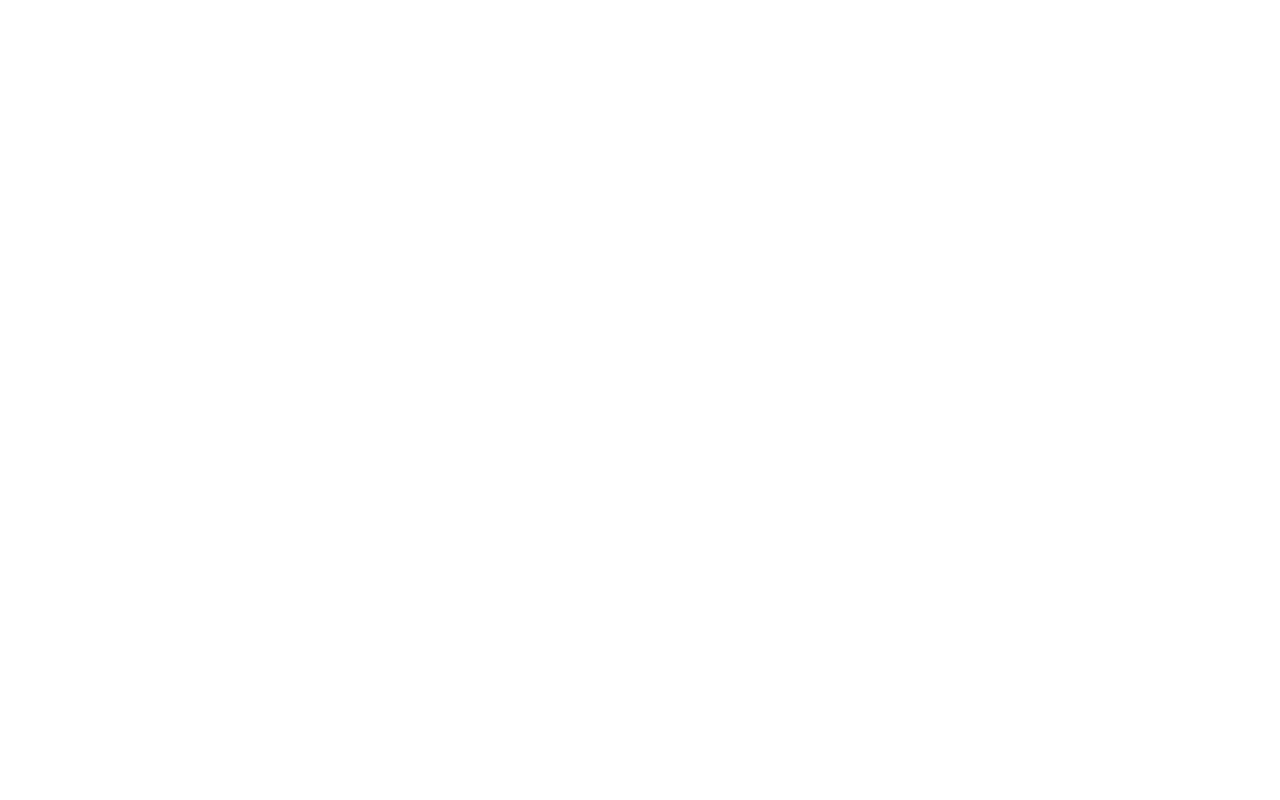
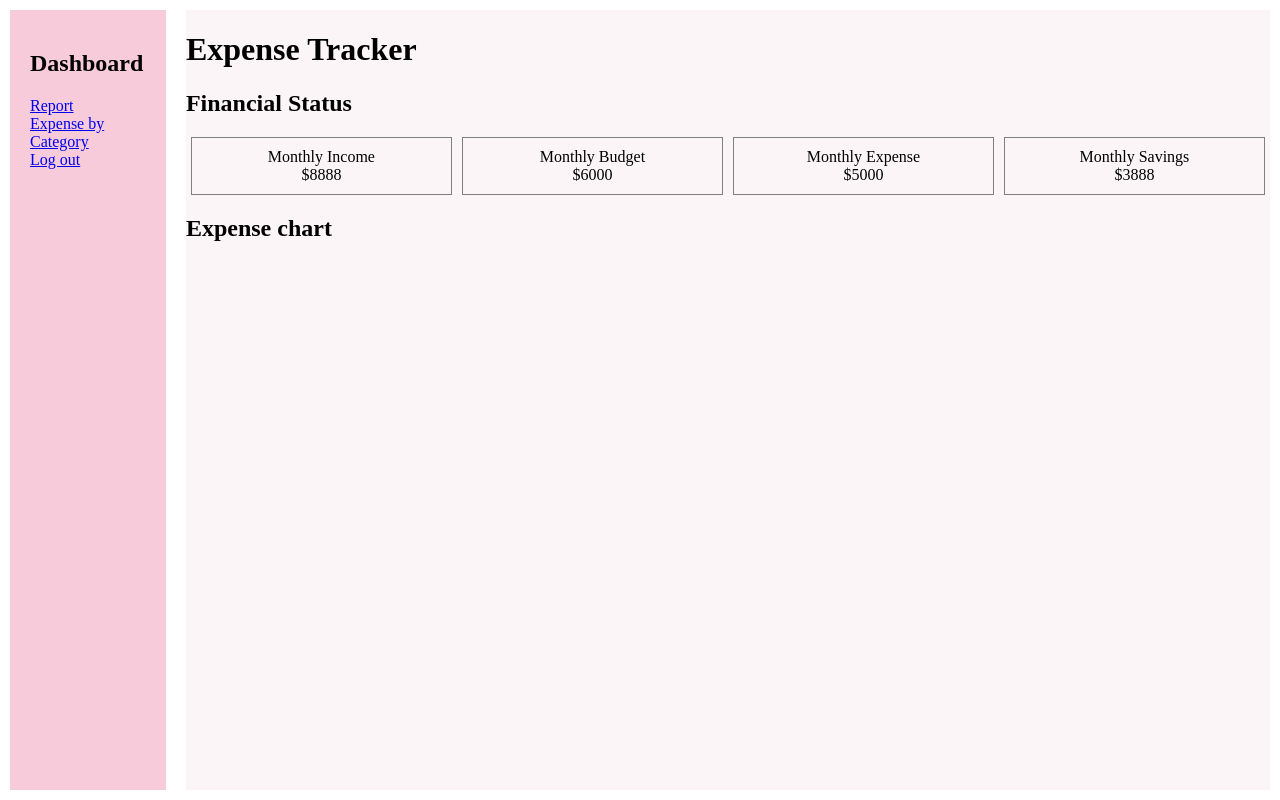
Before and after one commit to manasav1212/Web-Development, a plain HTML site: page Expense Tracker/Frontend/dashboard.html in a window 1280 px wide. Drawn offline with Linux system fonts and the light colour scheme.

Commit message:
dashboard design

```diff
--- /dev/null
+++ b/Expense Tracker/Frontend/CSS/dashboard.css
@@ -0,0 +1,34 @@
+body{
+    margin: 0;
+}
+
+.dashboard{
+    display: flex;
+    /* justify-content: center; */
+    height: 100vh;
+}
+
+.sidePanel{
+    background-color: #f7cbda;
+    padding: 20px;
+    margin: 10px;
+}
+
+.mainContent{
+    background-color: #fcf5f7;
+    width: 100%;
+    margin: 10px;
+}
+
+.FinancialDetails{
+    display: flex;
+    justify-content: space-around;
+    width: 100%;
+}
+
+.child{
+    text-align: center;
+    padding: 10px;
+    border: 1px solid gray;
+    width: 22%;
+}
--- a/Expense Tracker/Frontend/dashboard.html
+++ b/Expense Tracker/Frontend/dashboard.html
@@ -3,9 +3,42 @@
 <head>
     <meta charset="UTF-8">
     <meta name="viewport" content="width=device-width, initial-scale=1.0">
+    <link rel="stylesheet" href="./CSS/dashboard.css">
     <title>Expense Tracker Dashboard</title>
 </head>
 <body>
-
+    <div class="dashboard">
+        <aside class="sidePanel">
+            <h2>Dashboard</h2>
+            <a href="http://">Report</a><br>
+            <a href="http://">Expense by Category</a><br>
+            <a href="http://">Log out</a>
+        </aside>
+        <main class="mainContent">
+            <h1>Expense Tracker</h1>
+            <h2>Financial Status</h2>
+            <div class="FinancialDetails">
+                <div class="child">
+                    Monthly Income
+                    <div name="income" id="monthlyIncome">$8888</div>
+                </div>
+                <div class="child">
+                    Monthly Budget
+                    <div name="budget" id="monthlyBudget">$6000</div>
+                </div>
+                <div class="child">
+                    Monthly Expense
+                    <div name="expense" id="monthlyExpense">$5000</div>
+                </div>
+                <div class="child">
+                    Monthly Savings
+                    <div name="savings" id="monthlySavings">$3888</div>
+                </div>
+            </div>
+            <div class="chart" >
+                <h2>Expense chart</h2>
+            </div>
+        </main>
+    </div>
 </body>
 </html>
```
